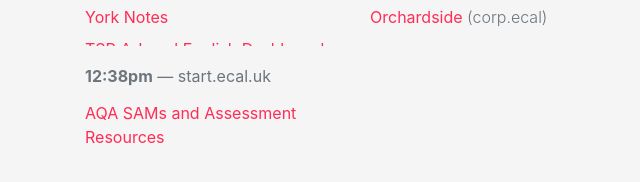
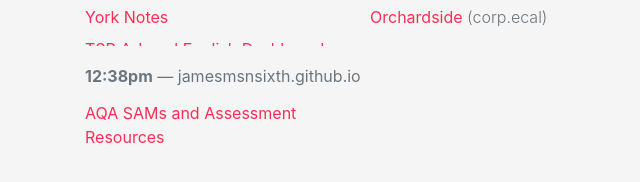
Before and after one commit to james-student/start, a plain HTML site: page index.html in a window 1280 px wide. Shown: the part 694-876 px from the top of the page, 0-640 px from the left. Drawn offline with nearby package versions, Linux system fonts and the light colour scheme.

Commit message:
Update index.html

```diff
--- a/index.html
+++ b/index.html
@@ -162,7 +162,7 @@
 					}
 				</script>
 				<span class="text-muted" id="current_time"></span>
-				<span class="text-muted">— start.ecal.uk</span>
+				<span class="text-muted">— jamesmsnsixth.github.io</span>
 			</div>
 		</footer>
 
```
